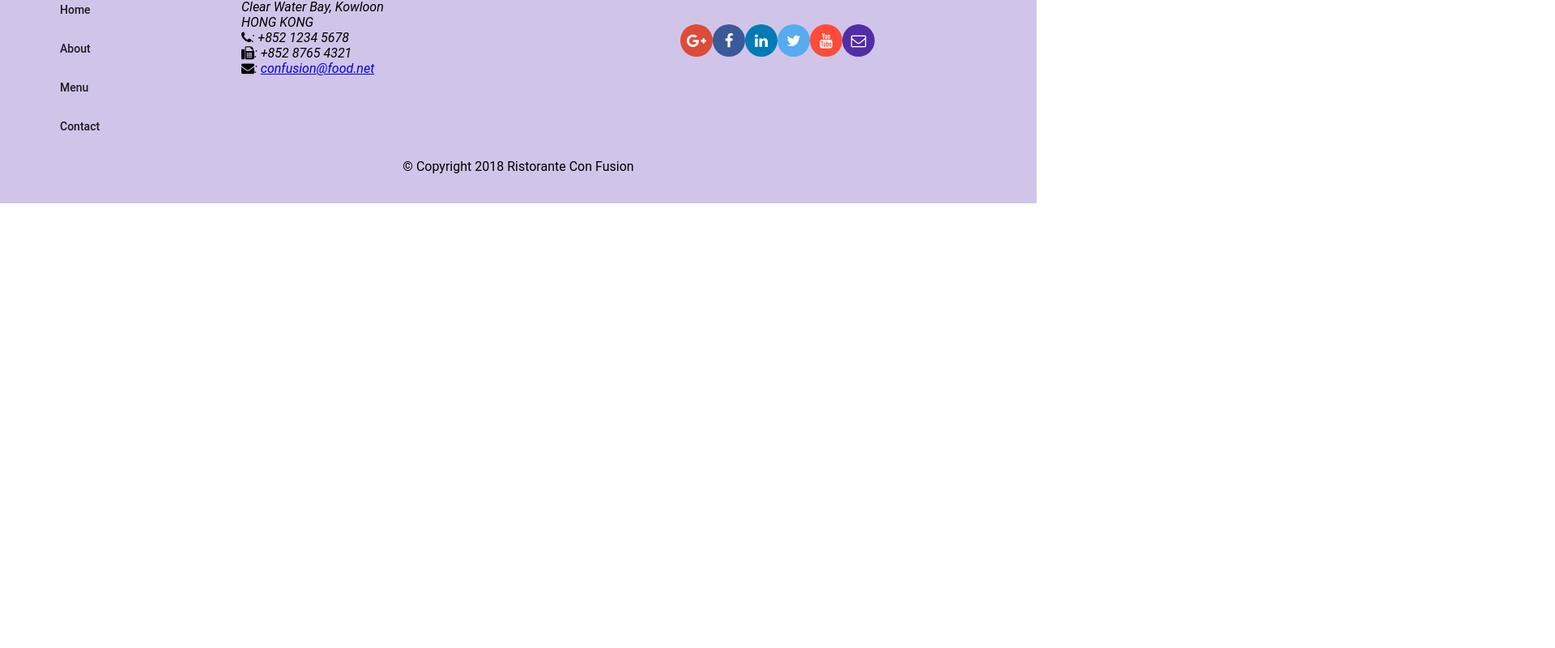
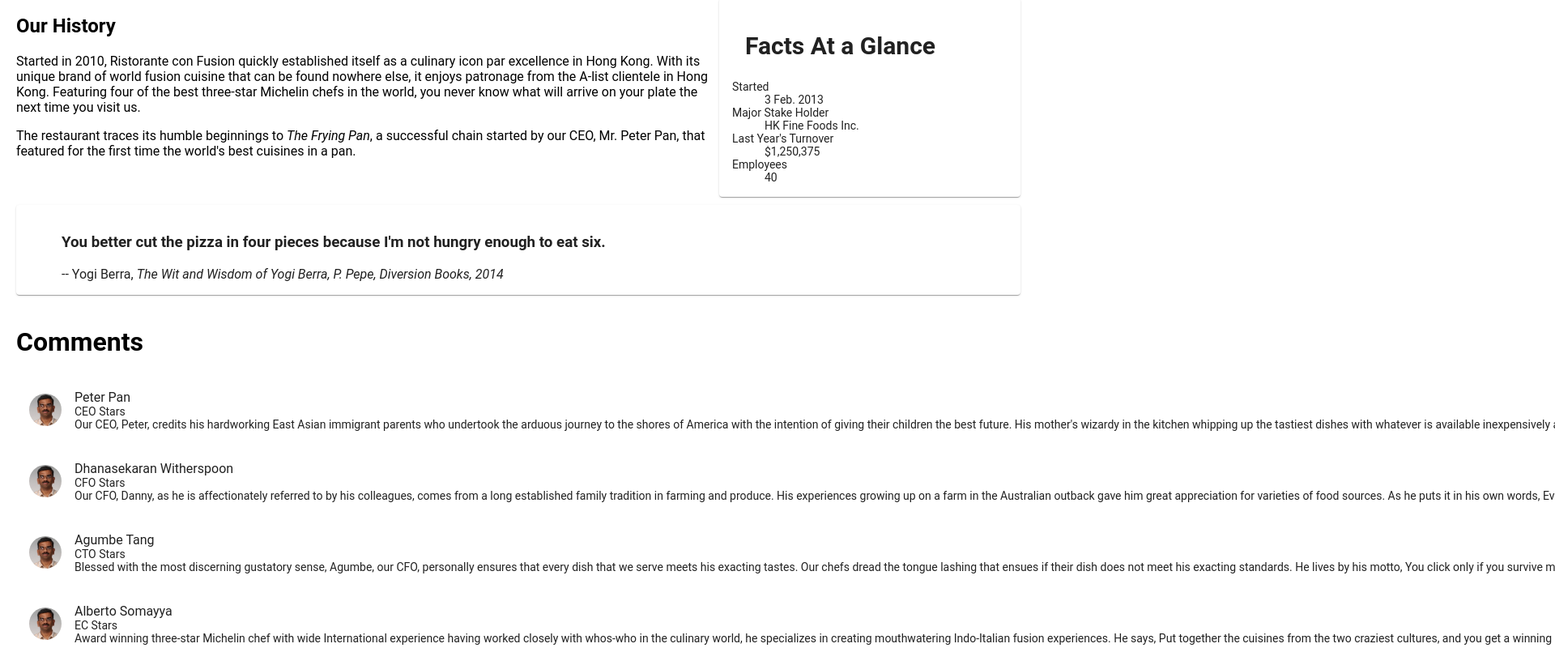
Before and after one commit to hemasenthilkumar/AngularCourse, an Angular app: page /about in a window 1280 px wide. Before the commit this address led to /. Shown: the part 440-1240 px from the top of the page at 81% size, 1920 px wide, since content can reach past the window. Before the commit the page ends 800 px from the top, so only its background shows below. Built offline with nearby package versions, Linux system fonts and the light colour scheme.

Commit message:
Week2 assignment done

```diff
--- a/src/app/about/about.component.html
+++ b/src/app/about/about.component.html
@@ -1,3 +1,69 @@
-<p>
-  about works!
-</p>
+<div class="container"
+  fxLayout="column"
+  fxLayoutGap="10px">
+
+  <div fxFlex>
+    <div>
+        <h3>About Us</h3>
+        <hr>
+    </div>
+  </div>
+
+  <div fxFlex>
+    <div fxLayout="column" fxLayout.gt-sm="row">
+      <div fxFlex="70">
+        <h2>Our History</h2>
+        <p>Started in 2010, Ristorante con Fusion quickly established itself as a culinary icon par excellence in Hong Kong. With its unique brand of world fusion cuisine that can be found nowhere else, it enjoys patronage from the A-list clientele in Hong Kong.  Featuring four of the best three-star Michelin chefs in the world, you never know what will arrive on your plate the next time you visit us.</p>
+        <p>The restaurant traces its humble beginnings to <em>The Frying Pan</em>, a successful chain started by our CEO, Mr. Peter Pan, that featured for the first time the world's best cuisines in a pan.</p>
+      </div>
+      <div fxFlex="30">
+        <mat-card>
+          <mat-card-header>
+            <mat-card-title>
+            <h2>Facts At a Glance</h2>
+            </mat-card-title>
+          </mat-card-header>
+          <mat-card-content>
+            <dl>
+              <dt>Started</dt>
+              <dd>3 Feb. 2013</dd>
+              <dt>Major Stake Holder</dt>
+              <dd>HK Fine Foods Inc.</dd>
+              <dt>Last Year's Turnover</dt>
+              <dd>$1,250,375</dd>
+              <dt>Employees</dt>
+              <dd>40</dd>
+            </dl>
+          </mat-card-content>
+        </mat-card>
+      </div>
+    </div>
+  </div>
+
+  <div fxFlex>
+    <mat-card>
+      <blockquote>
+        <h3>You better cut the pizza in four pieces because
+            I'm not hungry enough to eat six.</h3>
+        <footer>-- Yogi Berra,
+          <cite>The Wit and Wisdom of Yogi Berra,
+            P. Pepe, Diversion Books, 2014</cite>
+        </footer>
+      </blockquote>
+    </mat-card>
+  </div>
+
+
+  <div fxFlex>
+    <mat-list fxFlex>
+
+      <h1 matLine>Comments</h1>
+       <mat-list-item *ngFor ="let l of leaders">
+        <img matListAvatar src={{l.image}} alt={{l.name}}>
+         <h3 matLine>{{l.name}}</h3>
+         <h4 matLine>{{l.abbr}} Stars</h4>
+         <h5 matLine>{{l.description}} </h5>
+       </mat-list-item>
+     </mat-list>
+  </div>
+</div>
--- a/src/app/about/about.component.ts
+++ b/src/app/about/about.component.ts
@@ -1,4 +1,6 @@
 import { Component, OnInit } from '@angular/core';
+import {Leader} from '../shared/leader';
+import {LeaderService} from '../service/leader.service';
 
 @Component({
   selector: 'app-about',
@@ -7,9 +9,12 @@
 })
 export class AboutComponent implements OnInit {
 
-  constructor() { }
+  leaders: Leader[];
+  constructor(private leaderService:LeaderService) { }
 
-  ngOnInit() {
+  ngOnInit()
+  {
+    this.leaders=this.leaderService.getLeaders();
   }
 
 }
--- a/src/app/app-routing/routes.ts
+++ b/src/app/app-routing/routes.ts
@@ -9,6 +9,8 @@
 export const routes: Routes = [
   { path: 'home',  component: HomeComponent },
   { path: 'menu',     component: MenuComponent },
+  { path: 'menu',     component: MenuComponent },
+  { path: 'about',     component: AboutComponent },
   {path:'contactus', component:ContactComponent},
   { path: 'dishdetail/:id',     component: DishdetailComponent },
   { path: '', redirectTo: '/home', pathMatch: 'full' }
--- a/src/app/app.module.ts
+++ b/src/app/app.module.ts
@@ -14,6 +14,7 @@
 import { DishdetailComponent } from './dishdetail/dishdetail.component';
 import {DishService} from './service/dish.service';
 import {PromotionService} from './service/promotion.service';
+import {LeaderService} from './service/leader.service';
 import { HeaderComponent } from './header/header.component';
 import { FooterComponent } from './footer/footer.component';
 import { HomeComponent } from './home/home.component';
@@ -42,7 +43,7 @@
     MatCardModule,
     MatButtonModule
   ],
-  providers: [DishService,PromotionService],
+  providers: [DishService,PromotionService,LeaderService],
   bootstrap: [AppComponent]
 })
 export class AppModule { }
--- a/src/app/footer/footer.component.html
+++ b/src/app/footer/footer.component.html
@@ -10,7 +10,7 @@
         <h4>Links</h4>
         <mat-list>
           <mat-list-item><a mat-button routerLink='/home'>Home</a></mat-list-item>
-          <mat-list-item><a mat-button>About</a></mat-list-item>
+          <mat-list-item><a mat-button routerLink='/about'>About</a></mat-list-item>
           <mat-list-item><a mat-button routerLink='/menu'>Menu</a></mat-list-item>
           <mat-list-item><a mat-button routerLink='/contactus'>Contact</a></mat-list-item>
         </mat-list>
--- a/src/app/header/header.component.html
+++ b/src/app/header/header.component.html
@@ -1,7 +1,7 @@
 <mat-toolbar color="primary">
   <span><img src="/assets/images/logo.png" height=30 width=41></span>
   <a mat-button routerLink='/home' routerLinkActive='active'><span class="fa fa-home fa-lg"></span> Home</a>
-  <a mat-button><span class="fa fa-info fa-lg"></span> About</a>
+  <a mat-button routerLink='/about' routerLinkActive='active'><span class="fa fa-info fa-lg"></span> About</a>
   <a mat-button routerLink='/menu' routerLinkActive='active'><span class="fa fa-list fa-lg"></span> Menu</a>
   <a mat-button routerLink='/contactus' routerLinkActive='active' ><span class="fa fa-address-card fa-lg"></span> Contact</a>
 </mat-toolbar>
--- a/src/app/home/home.component.html
+++ b/src/app/home/home.component.html
@@ -34,4 +34,20 @@
   </mat-card-content>
 </mat-card>
 
+
+
+<mat-card *ngIf="leader" fxFlex>
+  <mat-card-header>
+    <div mat-card-avatar></div>
+    <mat-card-title>
+      <h3>{{leader.name | uppercase}}</h3>
+    </mat-card-title>
+  </mat-card-header>
+  <img mat-card-image src={{leader.image}} alt={{leader.name}}>
+  <mat-card-content>
+    <p>{{leader.description}}
+    </p>
+  </mat-card-content>
+</mat-card>
+
 </div>
--- a/src/app/home/home.component.ts
+++ b/src/app/home/home.component.ts
@@ -3,7 +3,8 @@
 import {DishService} from '../service/dish.service';
 import {Promotion} from '../shared/promotion';
 import {PromotionService} from '../service/promotion.service';
-
+import {Leader} from '../shared/leader';
+import {LeaderService} from '../service/leader.service';
 @Component({
   selector: 'app-home',
   templateUrl: './home.component.html',
@@ -12,12 +13,14 @@
 export class HomeComponent implements OnInit {
   dish:Dish;
   promotion:Promotion;
-  constructor(private dishService:DishService, private promotionService: PromotionService) { }
+  leader:Leader;
+  constructor(private dishService:DishService, private promotionService: PromotionService,private leaderService:LeaderService) { }
 
   ngOnInit()
   {
     this.dish=this.dishService.getFeaturedDish();
     this.promotion=this.promotionService.getFeaturedPromotion();
+    this.leader=this.leaderService.getFeaturedLeader();
   }
 
 }
--- /dev/null
+++ b/src/app/service/leader.service.ts
@@ -0,0 +1,27 @@
+import { Injectable } from '@angular/core';
+import {Leader} from '../shared/leader';
+import {LEADERS} from '../shared/leaders';
+@Injectable({
+  providedIn: 'root'
+})
+export class LeaderService {
+
+  constructor() { }
+
+  getLeaders():Leader[]
+  {
+    return LEADERS;
+  }
+
+
+getLeader(id:String):Leader
+{
+    return LEADERS.filter((lead)=>(lead.id===id))[0];
+}
+
+getFeaturedLeader():Leader
+{
+    return LEADERS.filter((leader)=>leader.featured)[0];
+}
+
+}
--- /dev/null
+++ b/src/app/shared/leader.ts
@@ -0,0 +1,10 @@
+export class Leader
+{
+    id:string;
+    name:string;
+    image:string;
+    designation:string;
+    abbr:string;
+    featured:boolean;
+    description:string;
+}
--- /dev/null
+++ b/src/app/shared/leaders.ts
@@ -0,0 +1,43 @@
+import {Leader} from './leader';
+export const LEADERS : Leader[] = [
+    {
+      id: '0',
+      name: 'Peter Pan',
+      image: '/assets/images/alberto.png',
+      designation: 'Chief Epicurious Officer',
+      abbr: 'CEO',
+      featured: false,
+      // tslint:disable-next-line:max-line-length
+      description: 'Our CEO, Peter, credits his hardworking East Asian immigrant parents who undertook the arduous journey to the shores of America with the intention of giving their children the best future. His mother\'s wizardy in the kitchen whipping up the tastiest dishes with whatever is available inexpensively at the supermarket, was his first inspiration to create the fusion cuisines for which The Frying Pan became well known. He brings his zeal for fusion cuisines to this restaurant, pioneering cross-cultural culinary connections.'
+    },
+    {
+      id: '1',
+      name: 'Dhanasekaran Witherspoon',
+      image: '/assets/images/alberto.png',
+      designation: 'Chief Food Officer',
+      abbr: 'CFO',
+      featured: false,
+      // tslint:disable-next-line:max-line-length
+      description: 'Our CFO, Danny, as he is affectionately referred to by his colleagues, comes from a long established family tradition in farming and produce. His experiences growing up on a farm in the Australian outback gave him great appreciation for varieties of food sources. As he puts it in his own words, Everything that runs, wins, and everything that stays, pays!'
+    },
+    {
+      id: '2',
+      name: 'Agumbe Tang',
+      image: '/assets/images/alberto.png',
+      designation: 'Chief Taste Officer',
+      abbr: 'CTO',
+      featured: false,
+      // tslint:disable-next-line:max-line-length
+      description: 'Blessed with the most discerning gustatory sense, Agumbe, our CFO, personally ensures that every dish that we serve meets his exacting tastes. Our chefs dread the tongue lashing that ensues if their dish does not meet his exacting standards. He lives by his motto, You click only if you survive my lick.'
+    },
+    {
+      id: '3',
+      name: 'Alberto Somayya',
+      image: '/assets/images/alberto.png',
+      designation: 'Executive Chef',
+      abbr: 'EC',
+      featured: true,
+      // tslint:disable-next-line:max-line-length
+      description: 'Award winning three-star Michelin chef with wide International experience having worked closely with whos-who in the culinary world, he specializes in creating mouthwatering Indo-Italian fusion experiences. He says, Put together the cuisines from the two craziest cultures, and you get a winning hit! Amma Mia!'
+    }
+  ];
```
Also changed, not shown: 1 other file (tests, documents, lock files or other folders).
